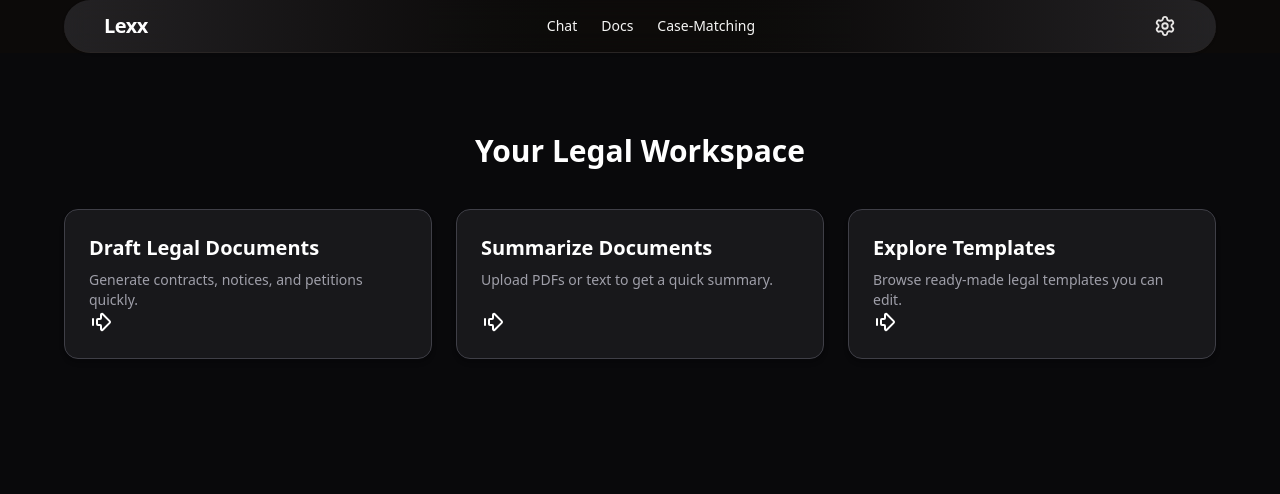
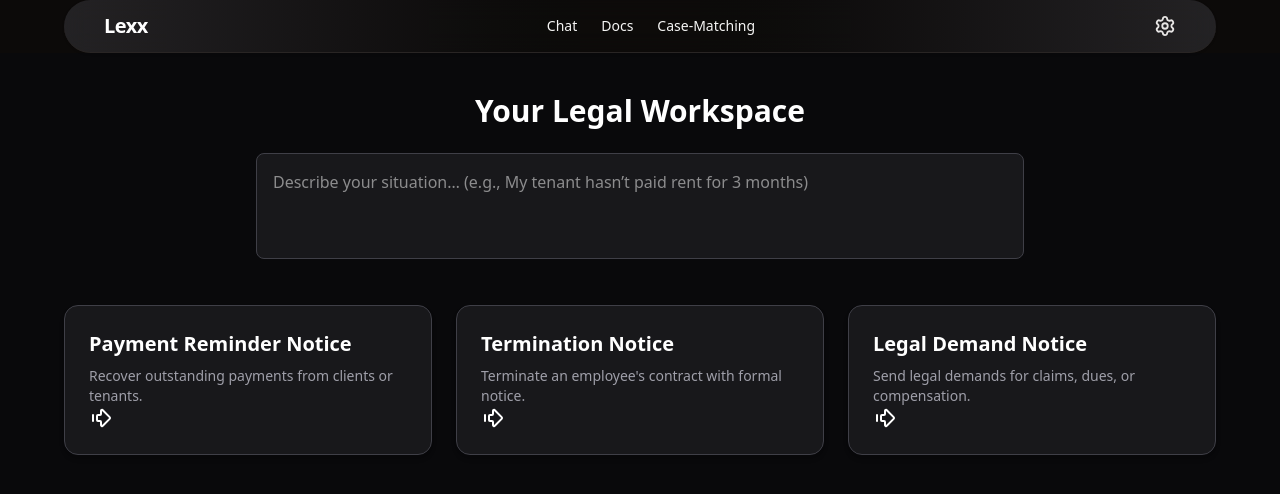
Before and after one commit to akash-kumar5/Lexx-LegalAI, a Next.js app in the folder client/: page /docs in a window 1280 px wide. Shown: the top 494 px of the page. Built offline with nearby package versions, Linux system fonts and the light colour scheme; sample sign-in values are in the browser's storage.

Commit message:
docs page - added textbar

```diff
--- a/client/package.json
+++ b/client/package.json
@@ -20,6 +20,7 @@
     "html2canvas": "^1.4.1",
     "html2pdf.js": "^0.10.3",
     "jspdf": "^3.0.1",
+    "lodash": "^4.17.21",
     "lucide-react": "^0.525.0",
     "next": "15.4.2",
     "react": "19.1.0",
--- a/client/src/app/docs/draft/[category]/[slug]/page.tsx
+++ b/client/src/app/docs/draft/[category]/[slug]/page.tsx
@@ -6,6 +6,11 @@ import { Card, CardContent } from "@/components/ui/card";
 import { Textarea } from "@/components/ui/textarea";
 import { Input } from "@/components/ui/input"; // Import Input Component
 import { useEffect, useState } from "react";
+import { LockIcon, PencilIcon } from "lucide-react";
+import { jsPDF } from "jspdf";
+import paymentReminderExample from "@/lib/draftExamples/paymentReminder";
+import terminationNotice from "@/lib/draftExamples/terminationNotice";
+import legalDemandNotice from "@/lib/draftExamples/legalDemandNotice";
 
 export default function DraftEditorPage() {
   const params = useParams();
@@ -25,10 +30,15 @@ export default function DraftEditorPage() {
       { label: "Reference Number", key: "refNo" },
       { label: "Lawyer Name", key: "lawyerName" },
       { label: "Lawyer Address", key: "lawyerAddress" },
+      { label: "Lawyer Phone", key: "lawyerPhone"},
+      { label: "Lawyer Email", key: "lawyerEmail"},
       { label: "Recipient Name", key: "recipientName" },
       { label: "Recipient Address", key: "recipientAddress" },
       { label: "Outstanding Amount", key: "amount" },
       { label: "Your Company Name", key: "companyName" },
+      { label: "Business Description", key: "businessDescription" },
+      { label: "Agreement Date", key: "agreementDate" },
+      { label: "Invoice Details", key: "invoiceDetails" },
       { label: "Your Address", key: "yourAddress" },
       { label: "Bank Name", key: "bankName" },
       { label: "Account Holder", key: "accountHolder" },
@@ -50,71 +60,18 @@ export default function DraftEditorPage() {
   };
 
   const exampleDrafts: { [key: string]: string } = {
-    "payment-reminder": `
-  Date: {{date}}
-Ref. No.: {{refNo}}
-
-From:
-{{lawyerName}}
-{{lawyerAddress}}
-[Lawyer's/Firm's Phone Number]
-[Lawyer's/Firm's Email]
-
-To:
-{{recipientName}}
-{{recipientAddress}}
-
-Subject: Legal Notice for recovery of outstanding payment of ₹{{amount}}/- due towards my client, {{companyName}}.
-
-Dear [Mr./Ms./Mrs. Recipient's Last Name or Sir/Madam],
-
-Under the instructions and on behalf of my client, {{companyName}}, having their registered office/residence at {{yourAddress}} (hereinafter referred to as "my client"), I do hereby serve you with the following legal notice:
-
-That my client is engaged in the business of [Briefly describe your business, e.g., providing software development services, supplying industrial goods, etc.].
-
-That pursuant to an agreement/order dated [Date of Agreement/Purchase Order], you availed the services of/purchased goods from my client. My client provided you with [Specify the service rendered or goods supplied] (hereinafter "the Services/Goods").
-
-That my client duly performed all their obligations and duties as per the terms of the agreement and to your satisfaction. In lieu of the same, my client raised the following invoice(s):
-
-Invoice No.: [Invoice Number] dated [Date of Invoice] for an amount of ₹[Invoice Amount].
-
-(Add more invoices if applicable)
-
-That the total outstanding amount due and payable by you to my client is ₹{{amount}} ([Total Outstanding Amount in Words]).
-
-That despite my client fulfilling their commitments, you have failed, neglected, and/or refused to make the aforesaid payment. My client has sent you numerous reminders through emails, letters, and phone calls dated [Dates of previous communications, if any], but you have failed to clear the outstanding dues, without any valid reason or justification.
-
-Your failure to clear the dues has caused significant financial loss and hardship to my client.
-
-You are hereby called upon to pay my client the total outstanding principal sum of ₹{{amount}} ([Total Outstanding Amount in Words]) within [Number of Days, e.g., 15 or 30] days from the receipt of this legal notice.
-
-The payment can be made via cheque/demand draft in favour of "{{companyName}}" or via bank transfer to the following account:
-
-Bank Name: {{bankName}}
-
-Account Holder: {{accountHolder}}
-
-Account Number: {{accountNumber}}
-
-IFSC Code: {{ifscCode}}
-
-Kindly note that should you fail to comply with the requisitions made herein within the stipulated period, my client shall be constrained to initiate appropriate legal proceedings against you, both civil and criminal (where applicable), for the recovery of the aforesaid amount along with interest, damages, and costs. In such an event, you shall be solely responsible for all costs and consequences thereof.
-
-A copy of this notice has been retained in my office for record and further action.
-
-Sincerely,
-
-(Signature)
-
-[Name of the Lawyer/Sender]
-[Designation, e.g., Advocate]
-On behalf of {{companyName}}
-  `,
+    "payment-reminder": paymentReminderExample,
+    "termination-notice": terminationNotice,
+    "legal-demand-notice": legalDemandNotice
   };
 
   useEffect(() => {
-  const savedDrafts = JSON.parse(localStorage.getItem("savedDrafts") || "[]") as Draft[];
-  const existingDraft = savedDrafts.find((draft: Draft) => draft.slug === slug);
+    const savedDrafts = JSON.parse(
+      localStorage.getItem("savedDrafts") || "[]"
+    ) as Draft[];
+    const existingDraft = savedDrafts.find(
+      (draft: Draft) => draft.slug === slug
+    );
 
     if (existingDraft) {
       setDraftContent(existingDraft.draftContent);
@@ -126,15 +83,27 @@ On behalf of {{companyName}}
     }
   }, [slug]);
 
-
   const [draftContent, setDraftContent] = useState("");
   const currentFields = fieldSchema[slug] || [];
   const [formData, setFormData] = useState<{ [key: string]: string }>({});
   const [manualEdit, setManualEdit] = useState(false);
+  const [showPreview, setShowPreview] = useState(false);
 
   const handleGenerateDraft = () => {
-    let draft = exampleDrafts[slug]; // The template string you gave me.
+    if (!draftContent) {
+      alert("Draft content is empty!");
+      return;
+    }
 
+    if (draftContent.includes("________")) {
+      alert("Please fill all placeholders before generating PDF.");
+      return;
+    }
+    setShowPreview(true);
+  };
+
+  const handleViewExample = () => {
+    let draft = exampleDrafts[slug];
     currentFields.forEach((field) => {
       const value = formData[field.key] || "________";
       const placeholder = new RegExp(`{{${field.key}}}`, "g");
@@ -144,12 +113,17 @@ On behalf of {{companyName}}
     setDraftContent(draft);
   };
 
-  const handleViewExample = () => {
-    const example = exampleDrafts[slug];
-    if (example) {
-      setDraftContent(example);
+  const downloadPDF = () => {
+    const doc = new jsPDF();
+    const lines = doc.splitTextToSize(draftContent, 180)
+
+    doc.setFont("Times", "Normal")
+    doc.setFontSize(12);
+    doc.text(lines, 15,20);
+
+    doc.save(`${slug}-draft.pdf`);
+    setShowPreview(false);
   }
-  };
 
   const handleSaveDraft = () => {
     const savedDrafts = JSON.parse(localStorage.getItem("savedDrafts") || "[]");
@@ -163,6 +137,8 @@ On behalf of {{companyName}}
     alert("Draft Saved!");
   };
 
+
+
   const handleDiscard = () => {
     if (window.confirm("Are you sure you want to discard your changes?")) {
       setDraftContent("");
@@ -171,45 +147,54 @@ On behalf of {{companyName}}
   };
 
   return (
-    <div className="flex bg-zinc-950 text-white">
+    <div className="flex flex-col md:flex-row bg-zinc-950 text-white">
       {/* Left Panel: Inputs & Actions */}
       <div className="w-full md:w-2/5 p-6 border-r border-zinc-800 overflow-y-auto">
         <h1 className="text-3xl font-bold mb-6 capitalize">
           {slug.replace(/-/g, " ")} Draft
         </h1>
 
-        <div className="grid grid-cols-1 gap-4 mb-8">
+        <div className="flex flex-col sm:flex-row gap-4 mb-8">
           <Button
             onClick={handleGenerateDraft}
             variant="default"
-            className="w-full bg-zinc-600 hover:bg-zinc-700"
+            className="w-full sm:w-1/2 bg-zinc-600 hover:bg-zinc-700 sm:p-1"
           >
             Generate Draft
           </Button>
           <Button
-            variant="outline"
-            className="w-full bg-zinc-800 hover:bg-zinc-700"
-          >
-            Upload Existing Draft
-          </Button>
-          <Button
             onClick={handleViewExample}
             variant="outline"
-            className="w-full bg-zinc-800 hover:bg-zinc-700"
+            className="w-full sm:w-1/2 bg-zinc-800 hover:bg-zinc-700 sm:px-1"
           >
-            View Example
-          </Button>
-          <Button
-            onClick={() => setManualEdit(!manualEdit)}
-            variant="outline"
-            className="w-full bg-zinc-800 hover:bg-zinc-700"
-          >
-            {manualEdit ? "Disable Manual Edit" : "Enable Manual Edit"}
+            Load Sample Format
           </Button>
         </div>
 
+        {showPreview && (
+          <div className="fixed inset-0 bg-black bg-opacity-80 flex items-center justify-center z-50">
+            <div className="bg-white text-black p-6 rounded-lg w-[80%] h-[80%] overflow-auto">
+              <h2 className="text-xl font-bold mb-4">Draft Preview</h2>
+              <pre className="whitespace-pre-wrap text-sm">{draftContent}</pre>
+
+              <div className="mt-6 flex justify-end gap-4">
+                <Button variant="outline" onClick={() => setShowPreview(false)}>
+                  Go Back
+                </Button>
+                <Button
+                  variant="default"
+                  className="bg-green-700"
+                  onClick={() => downloadPDF()}
+                >
+                  Download PDF
+                </Button>
+              </div>
+            </div>
+          </div>
+        )}
+
         {/* Dynamic Form Fields */}
-        <Card className="bg-zinc-900 border border-zinc-700 mb-6">
+        <Card className="bg-zinc-900 border border-zinc-700 mb-6 hidden md:block">
           <CardContent className="p-4 space-y-4 text-zinc-300">
             {currentFields.map((field) => (
               <Input
@@ -241,7 +226,7 @@ On behalf of {{companyName}}
       </div>
 
       {/* Right Panel: Draft Preview */}
-      <div className="hidden md:block w-3/5 p-6 overflow-y-auto">
+      <div className="w-full md:w-3/5 p-6 sm:pt-0 lg:pt-6 overflow-y-auto">
         <Card className="bg-zinc-900 border border-zinc-700 h-full">
           <CardContent className=" h-full">
             <Textarea
@@ -256,6 +241,16 @@ On behalf of {{companyName}}
                 !manualEdit ? "cursor-default text-zinc-400" : "text-white"
               }`}
             />
+            <div className="fixed bottom-4 right-4 md:absolute md:top-24 md:right-14 z-50">
+              <Button
+                variant="ghost"
+                size="icon"
+                onClick={() => setManualEdit(!manualEdit)}
+                className="bg-white hover:bg-zinc-400"
+              >
+                {manualEdit ? <PencilIcon /> : <LockIcon />}
+              </Button>
+            </div>
           </CardContent>
           <hr className="my-1 border-zinc-700 rounded-full w-[32%] mx-[62%]" />
           <div className="flex justify-end gap-3 me-3">
--- a/client/src/app/docs/page.tsx
+++ b/client/src/app/docs/page.tsx
@@ -1,32 +1,82 @@
+"use client";
+import { useState, useMemo } from "react";
 import DocsCard from "../components/DocsCard";
 
 export default function Docs() {
-  const actions = [
+  const [query, setQuery] = useState("");
+
+  const drafts = [
     {
-      title: "Draft Legal Documents",
-      description: "Generate contracts, notices, and petitions quickly.",
-      route: "/docs/draft",
+      title: "Payment Reminder Notice",
+      description: "Recover outstanding payments from clients or tenants.",
+      keywords: ["payment", "invoice", "outstanding", "due", "rent", "money"],
+      route: "/docs/draft/notices/payment-reminder",
     },
     {
-      title: "Summarize Documents",
-      description: "Upload PDFs or text to get a quick summary.",
-      route: "/docs/summarize",
+      title: "Termination Notice",
+      description: "Terminate an employee's contract with formal notice.",
+      keywords: ["terminate", "termination", "fire", "employee", "job"],
+      route: "/docs/draft/notices/termination-notice",
     },
     {
-      title: "Explore Templates",
-      description: "Browse ready-made legal templates you can edit.",
-      route: "/docs/templates",
+      title: "Legal Demand Notice",
+      description: "Send legal demands for claims, dues, or compensation.",
+      keywords: ["legal", "demand", "claim", "compensation", "lawsuit"],
+      route: "/docs/draft/notices/legal-demand-notice",
     },
   ];
 
+  // Simple scoring based on keyword matches
+  const filteredDrafts = useMemo(() => {
+    if (!query) return drafts;
+    return drafts
+      .map((draft) => {
+        const matches = draft.keywords.filter((k) =>
+          query.toLowerCase().includes(k)
+        ).length;
+        return { ...draft, score: matches };
+      })
+      .filter((d) => d.score > 0)
+      .sort((a, b) => b.score - a.score);
+  }, [query]);
+
   return (
-    <div className="min-h-screen bg-zinc-950 text-white py-20 px-6">
-      <h1 className="text-3xl font-bold mb-10 text-center">Your Legal Workspace</h1>
-      <div className="grid grid-cols-1 md:grid-cols-3 gap-6 max-w-6xl mx-auto">
-        {actions.map((action) => (
-          <DocsCard key={action.title} {...action} />
-        ))}
+    <div className="min-h-screen bg-zinc-950 text-white py-10 px-6">
+      <h1 className="text-3xl font-bold mb-6 text-center">
+        Your Legal Workspace
+      </h1>
+
+      <div className="max-w-3xl mx-auto mb-10">
+        <textarea
+          className="w-full bg-zinc-900 p-4 rounded-md border border-zinc-700 resize-none focus:outline-none focus:ring-2 focus:ring-zinc-600"
+          rows={3}
+          placeholder="Describe your situation… (e.g., My tenant hasn’t paid rent for 3 months)"
+          value={query}
+          onChange={(e) => setQuery(e.target.value)}
+        />
       </div>
+
+      {filteredDrafts.length > 0 ? (
+        <div className="grid grid-cols-1 md:grid-cols-3 gap-6 max-w-6xl mx-auto">
+          {filteredDrafts.map((action) => (
+            <DocsCard key={action.title} {...action} />
+          ))}
+        </div>
+      ) : (
+        <>
+          <p className="text-center text-zinc-400 mb-6">
+            No drafts found for this situation.
+          </p>
+          <p className="text-center text-zinc-500 mb-4">
+            You can also explore these drafts:
+          </p>
+          <div className="grid grid-cols-1 md:grid-cols-3 gap-6 max-w-6xl mx-auto opacity-60">
+            {drafts.map((action) => (
+              <DocsCard key={action.title} {...action} />
+            ))}
+          </div>
+        </>
+      )}
     </div>
   );
 }
--- /dev/null
+++ b/client/src/lib/draftExamples/legalDemandNotice.ts
@@ -0,0 +1,36 @@
+const legalDemandNotice = `
+Date: {{date}}
+
+To:
+{{toParty}}
+{{recipientAddress}}
+
+From:
+{{fromLawyer}}
+[Lawyer's Address]
+[Lawyer's Contact Information]
+
+Subject: Legal Demand Notice for {{claimDetails}}
+
+Dear {{toParty}},
+
+Under instructions from my client, I am hereby issuing you this legal notice in connection with {{claimDetails}}.
+
+My client has been continuously requesting you to fulfill your obligations, however, despite several reminders, you have failed to comply with the same. This non-compliance has caused my client significant loss and inconvenience.
+
+You are hereby called upon to immediately take necessary steps to resolve the matter within {{days}} days from the receipt of this notice. Failing to do so shall compel my client to initiate appropriate legal proceedings against you at your sole risk, cost, and consequences.
+
+This notice is being sent without prejudice to any other legal rights and remedies available to my client.
+
+A copy of this notice is retained for record and future legal action.
+
+Sincerely,
+
+(Signature)
+
+{{fromLawyer}}
+[Designation, e.g., Advocate]
+On behalf of [Client Name]
+`
+
+export default legalDemandNotice;
--- /dev/null
+++ b/client/src/lib/draftExamples/paymentReminder.ts
@@ -0,0 +1,61 @@
+const paymentReminderExample = `
+Date: {{date}}
+Ref. No.: {{refNo}}
+
+From:
+{{lawyerName}}
+{{lawyerAddress}}
+{{lawyerPhone}}
+{{lawyerEmail}}
+
+To:
+{{recipientName}}
+{{recipientAddress}}
+
+Subject: Legal Notice for recovery of outstanding payment of ₹{{amount}}/- due towards my client, {{companyName}}.
+
+Dear {{recipientName}} or Sir/Madam,
+
+Under the instructions and on behalf of my client, {{companyName}}, having their registered office/residence at {{yourAddress}} (hereinafter referred to as "my client"), I do hereby serve you with the following legal notice:
+
+That my client is engaged in the business of {{businessDescription}}.
+
+That pursuant to an agreement/order dated {{agreementDate}}, you availed the services of/purchased goods from my client. My client provided you with [Specify the service rendered or goods supplied] (hereinafter "the Services/Goods").
+
+That my client duly performed all their obligations and duties as per the terms of the agreement and to your satisfaction. In lieu of the same, my client raised the following invoice(s):
+
+Invoice Details:
+{{invoiceDetails}}
+
+That the total outstanding amount due and payable by you to my client is ₹{{amount}} ([Total Outstanding Amount in Words]).
+
+That despite my client fulfilling their commitments, you have failed, neglected, and/or refused to make the aforesaid payment. My client has sent you numerous reminders through emails, letters, and phone calls dated [Dates of previous communications, if any], but you have failed to clear the outstanding dues, without any valid reason or justification.
+
+Your failure to clear the dues has caused significant financial loss and hardship to my client.
+
+You are hereby called upon to pay my client the total outstanding principal sum of ₹{{amount}} ([Total Outstanding Amount in Words]) within {{days}} days from the receipt of this legal notice.
+
+The payment can be made via cheque/demand draft in favour of "{{companyName}}" or via bank transfer to the following account:
+
+Bank Name: {{bankName}}
+
+Account Holder: {{accountHolder}}
+
+Account Number: {{accountNumber}}
+
+IFSC Code: {{ifscCode}}
+
+Kindly note that should you fail to comply with the requisitions made herein within the stipulated period, my client shall be constrained to initiate appropriate legal proceedings against you, both civil and criminal (where applicable), for the recovery of the aforesaid amount along with interest, damages, and costs. In such an event, you shall be solely responsible for all costs and consequences thereof.
+
+A copy of this notice has been retained in my office for record and further action.
+
+Sincerely,
+
+(Signature)
+
+[Name of the Lawyer/Sender]
+[Designation, e.g., Advocate]
+On behalf of {{companyName}}
+  `;
+
+export default paymentReminderExample;
--- /dev/null
+++ b/client/src/lib/draftExamples/terminationNotice.ts
@@ -0,0 +1,40 @@
+const terminationNotice = `
+Date: {{date}}
+
+To:
+{{toEmployee}}
+[Employee's Address]
+[Employee's Contact Information]
+
+From:
+{{fromCompany}}
+[Company's Address]
+[Company's Contact Information]
+
+Subject: Termination of Employment
+
+Dear {{toEmployee}},
+
+This letter serves as a formal notice of termination of your employment with {{fromCompany}}, effective from {{date}}.
+
+The reason for termination is as follows:
+{{reason}}
+
+Despite prior discussions and warnings, there has been no satisfactory improvement/resolution. As a result, the management has decided to terminate your employment as per the terms and conditions outlined in your employment contract.
+
+Final settlements, including dues, salary, and any other benefits, will be processed as per company policy and applicable labor laws. You are requested to return any company property in your possession, including identification cards, electronic devices, documents, etc., on or before your last working day.
+
+Please acknowledge the receipt of this termination letter and contact the HR department for any clarifications regarding your final settlements.
+
+We wish you the best for your future endeavors.
+
+Sincerely,
+
+(Signature)
+
+[Authorized Signatory Name]
+[Designation]
+{{fromCompany}}
+`;
+
+export default terminationNotice;
--- /dev/null
+++ b/client/src/lib/fieldSchema.ts
@@ -0,0 +1,37 @@
+export const fieldSchema= {
+    "payment-reminder": [
+      { label: "Date", key: "date" },
+      { label: "Reference Number", key: "refNo" },
+      { label: "Lawyer Name", key: "lawyerName" },
+      { label: "Lawyer Address", key: "lawyerAddress" },
+      { label: "Lawyer Phone", key: "lawyerPhone" },
+      { label: "Lawyer Email", key: "lawyerEmail" },
+      { label: "Recipient Name", key: "recipientName" },
+      { label: "Recipient Address", key: "recipientAddress" },
+      { label: "Outstanding Amount", key: "amount" },
+      { label: "Your Company Name", key: "companyName" },
+      { label: "Business Description", key: "businessDescription" },
+      { label: "Agreement Date", key: "agreementDate" },
+      { label: "Invoice Details", key: "invoiceDetails" },
+      { label: "Your Address", key: "yourAddress" },
+      { label: "Bank Name", key: "bankName" },
+      { label: "Account Holder", key: "accountHolder" },
+      { label: "Account Number", key: "accountNumber" },
+      { label: "IFSC Code", key: "ifscCode" },
+      { label: "Days to Comply", key: "days" },
+    ],
+    "termination-notice": [
+      { label: "To Employee", key: "toEmployee" },
+      { label: "From Company", key: "fromCompany" },
+      { label: "Reason", key: "reason" },
+      { label: "Termination Date", key: "date" },
+    ],
+    "legal-demand-notice": [
+      { label: "Date", key: "date" },
+      { label: "To Party", key: "toParty" },
+      { label: "Recipient Address", key: "recipientAddress" },
+      { label: "From Lawyer", key: "fromLawyer" },
+      { label: "Claim Details", key: "claimDetails" },
+      { label: "Days to Comply", key: "days" },
+    ],
+  };
--- /dev/null
+++ b/client/src/lib/utils/replacePlaceholders.ts
@@ -0,0 +1,3 @@
+export const replacePlaceholders = (template: string, data: { [key: string]: string }) => {
+  return template.replace(/{{(.*?)}}/g, (_, key) => data[key] || "________");
+};
```
Also changed, not shown: 2 other files (tests, documents, lock files or other folders). Lines whose indentation alone changed are shown as unchanged.
